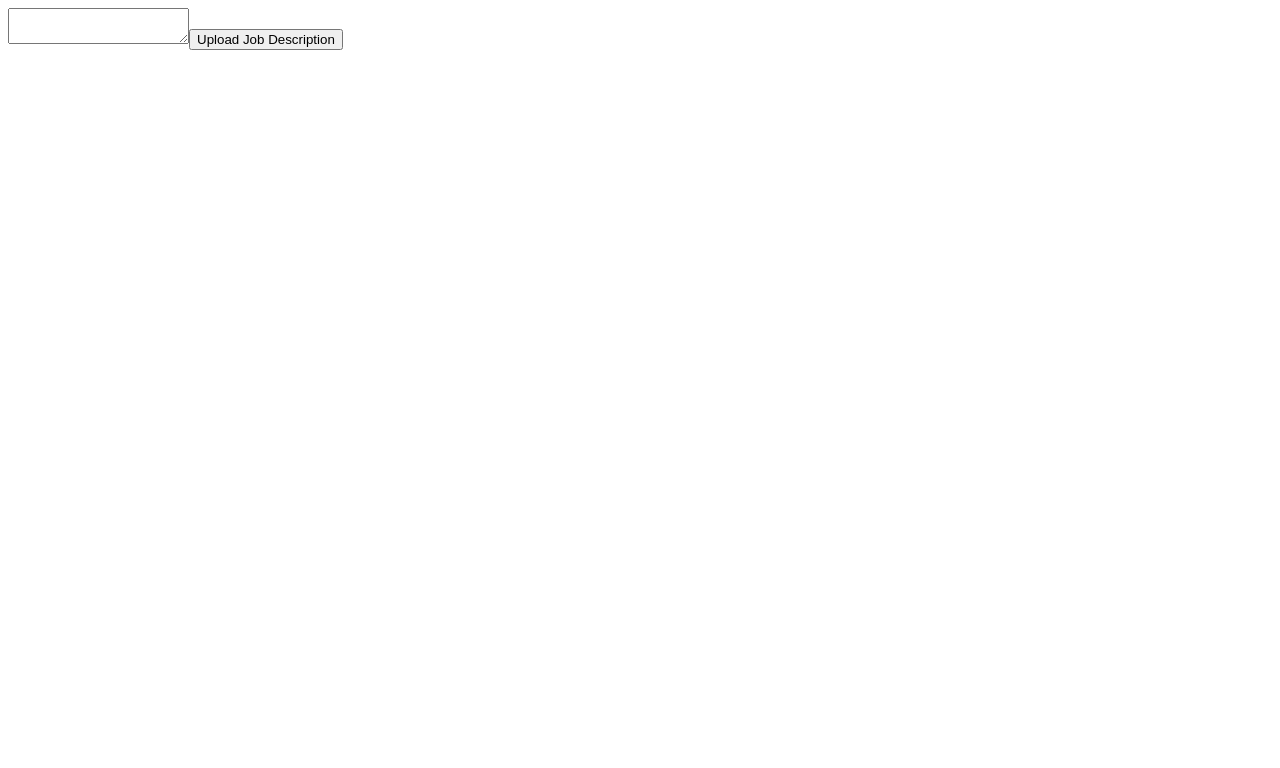
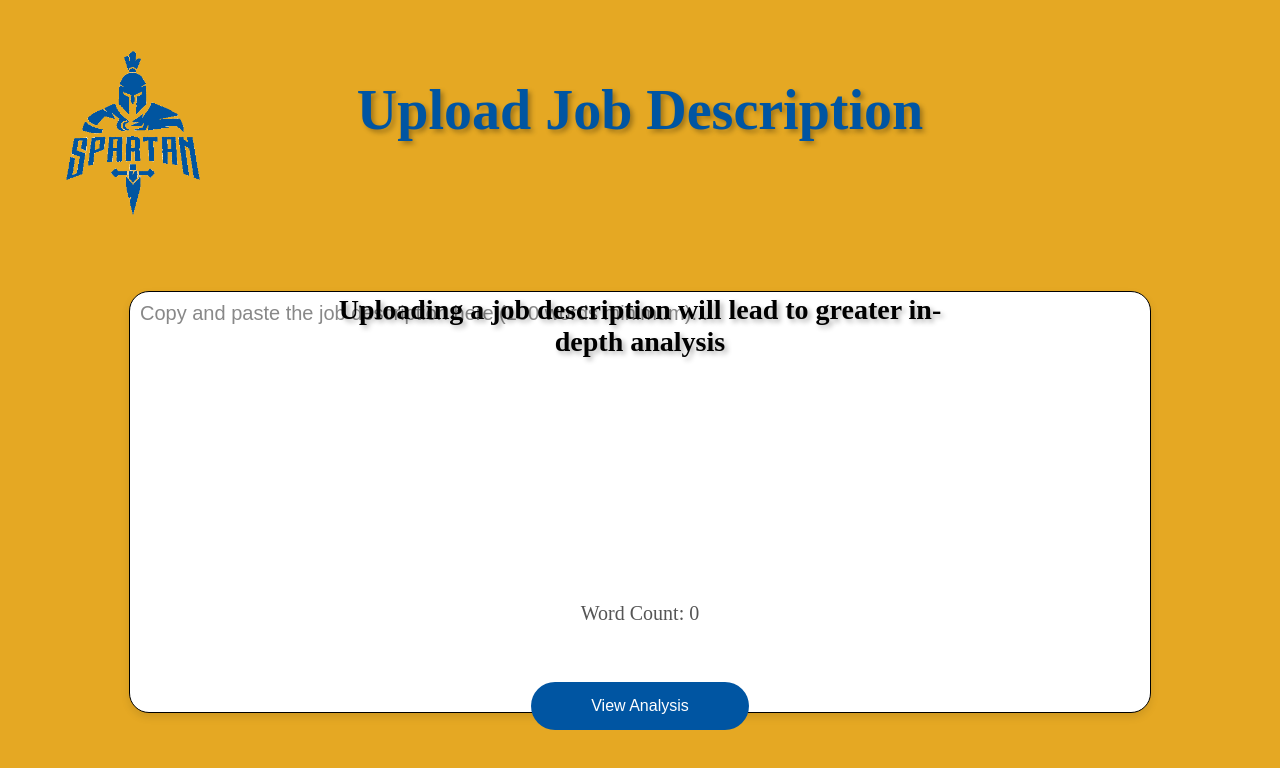
Before and after one commit to bhuvaneshsel/SpartanMatch, a React (Vite) app in the folder client/: page /upload-job-description in a window 1280 px wide. Shown: the top 768 px of the page. Built offline with nearby package versions, Linux system fonts and the light colour scheme.

Commit message:
Did I do this right?

```diff
--- a/client/src/UploadJobDescription.tsx
+++ b/client/src/UploadJobDescription.tsx
@@ -1,10 +1,88 @@
 import { useState, useEffect } from 'react'
+import React from 'react';
 import axios from 'axios';
+import logo from './logo.png';
 
 
 function UploadJobDescription() {
 
     const [jobDescription, setJobDescription] = useState("")
+    const [backgroundColor] = useState('#E5A823');
+    const [text, setText] = useState('');
+    const [wordCount, setWordCount] = useState(0);
+
+
+    const headlineStyle = {
+      textAlign: 'center',
+      position: 'absolute',
+      top: '40px',
+      left: '50%',
+      transform: 'translateX(-50%)',
+      fontSize: '3.5rem',
+      fontWeight: 'bold',
+      fontFamily: 'CoFo Sans',
+      color: '#0055A2',
+      textShadow: '3px 3px 5px rgba(0, 0, 0, 0.3)',
+    };
+
+    const descriptionStyle = {
+      textAlign: 'center',
+      position: 'absolute',
+      top: '275px',
+      left: '50%',
+      transform: 'translateX(-50%)',
+      fontSize: '1.75rem',
+      fontWeight: 'bold',
+      fontFamily: 'CoFo Sans',
+      color: '#000000',
+      textShadow: '3px 3px 5px rgba(0, 0, 0, 0.3)',
+    };
+
+    const centeredTextboxStyle = {
+      display: 'flex',
+      justifyContent: 'center',
+      alignItems: 'center',
+      minHeight: '60vh',
+      width: '100%',
+      boxSizing: 'border-box',
+    };
+
+    const textboxStyle = {
+      width: '1000px',
+      height: '400px',
+      border: '1px solid black',
+      padding: '10px',
+      fontSize: '1rem',
+      resize: 'none',
+      borderRadius: '20px',
+      boxShadow: '0 4px 8px rgba(0, 0, 0, 0.1)',
+    };
+
+    const buttonStyles = {
+      position: 'absolute',
+      bottom: '70px',
+      padding: '15px 60px',
+      fontSize: '16px',
+      backgroundColor: '#0055A2',
+      color: 'white',
+      border: 'none',
+      borderRadius: '50px',
+      cursor: 'pointer',
+      // transition: 'background-color 0.3s ease', // Add a transition effect when hovering
+    };
+
+    const handleClick = () => {
+      alert("Button clicked!");
+    };
+
+    const handleTextChange = (event) => {
+      const newText = event.target.value;
+      setText(newText);
+
+      // Calculate word count: split by spaces and filter out empty entries
+      const words = newText.trim().split(/\s+/).filter(Boolean);
+      setWordCount(words.length);
+    };
 
     const uploadJobDescription = async () => {
         const response = await axios.post(
@@ -19,10 +97,64 @@ function UploadJobDescription() {
         console.log(response)
 };
 
+    useEffect(() => {
+      document.body.style.backgroundColor = backgroundColor;
+
+      return () => {
+       document.body.style.backgroundColor = ' ';
+      };
+    }, [backgroundColor]);
+
   return (
     <>
-      <textarea onChange={(e) => setJobDescription(e.target.value)}>{jobDescription}</textarea>
-      <button onClick={uploadJobDescription}>Upload Job Description</button>
+      <img src={logo} alt="Logo" style={{ width: '250px', height: 'auto' }} />
+      <h1 style={headlineStyle}>Upload Job Description</h1>
+      <h1 style={descriptionStyle}>Uploading a job description will lead to greater in-depth analysis</h1>
+
+      <div style={centeredTextboxStyle}>
+      <textarea style={textboxStyle}
+                value={text}
+                onChange={handleTextChange}
+                placeholder="Copy and paste the job description here (100 words minimum)..." />
+
+        <button
+        onClick={handleClick}
+        style={buttonStyles}
+        onMouseOver={(e) => e.target.style.backgroundColor = '#45a049'}  // Change color on hover (currently turnedf off)
+        onMouseOut={(e) => e.target.style.backgroundColor = '#0055A2'}  // Reset color on hover out
+      >
+        View Analysis
+      </button>
+
+
+
+      <div
+          style={{
+            position: 'absolute',
+            bottom: '175px',
+            left: '50%',
+            transform: 'translateX(-50%)',
+            fontSize: '20px',
+            color: '#555',
+          }}
+        >
+          Word Count: {wordCount}
+        </div>
+
+      <style>
+        {
+
+
+        `
+          textarea::placeholder {
+            font-size: 20px;  /* Change the placeholder font size */
+            color: #888;      /* Optional: Change the placeholder color */
+            font-family: Arial, sans-serif; /* Optional: Change the placeholder font */
+          }
+        `}
+      </style>
+      </div>
+
     </>
   )
 }
```
Also changed, not shown: client/src/logo.png (added), 1 other file (tests, documents, lock files or other folders).
